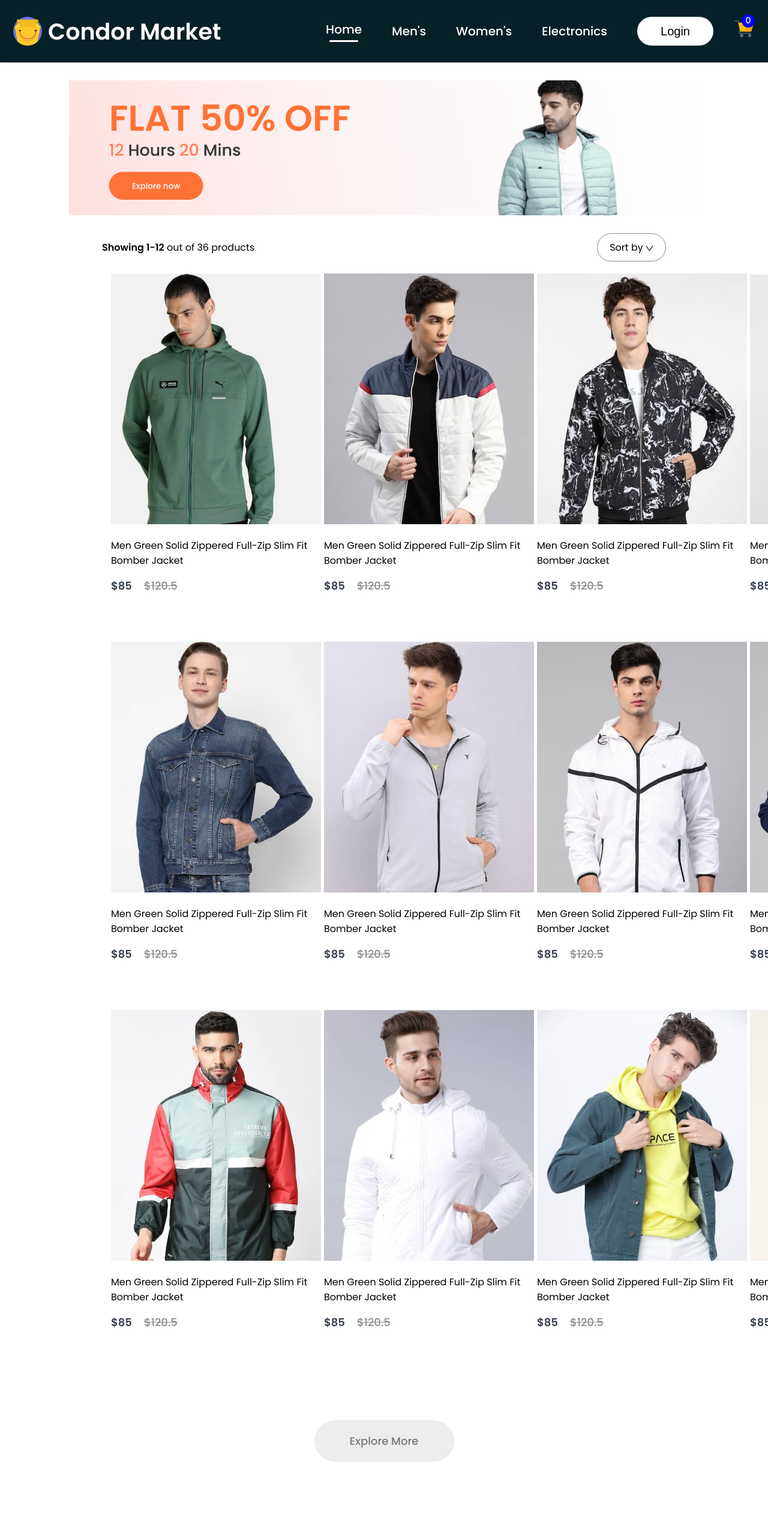
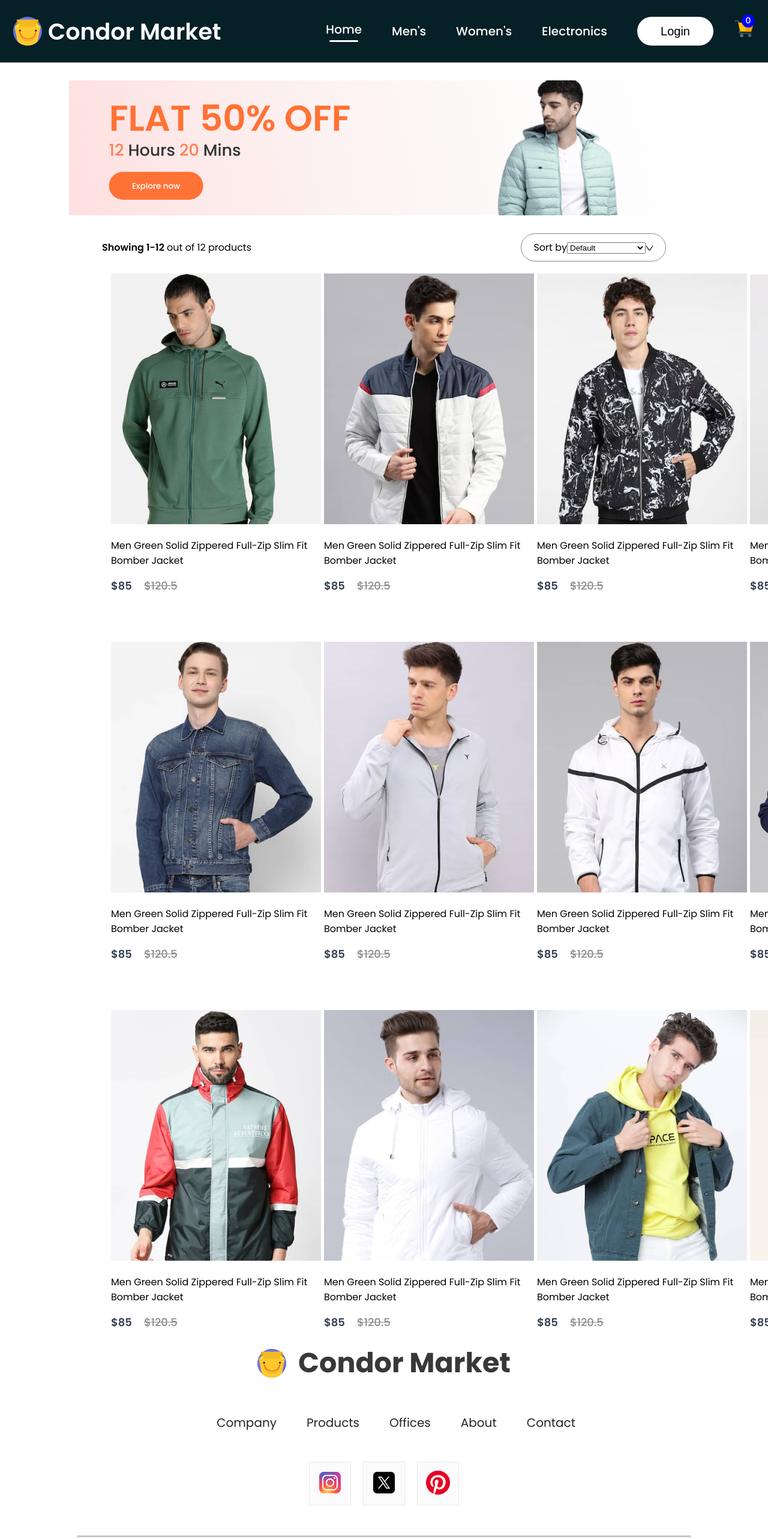
Before and after one commit to Nitin2806/CondorMarket, a React (Create React App) app: page /mens in a window 1280 px wide. Shown: the top 2566 px of the page at 60% size. Built offline with nearby package versions, Linux system fonts and the light colour scheme.

Commit message:
Sorting in Product details page

```diff
--- a/src/Pages/ShopCategory.jsx
+++ b/src/Pages/ShopCategory.jsx
@@ -1,40 +1,59 @@
-import React, { useContext } from 'react'
-import './CSS/ShopCategory.css'
-import { ShopContext } from '../Context/ShopContext'
-import dropdown_icon from '../components/Assets/dropdown_icon.png'
-import Item from '../components/Item/Item'
+import React, { useContext, useState } from 'react';
+import './CSS/ShopCategory.css';
+import { ShopContext } from '../Context/ShopContext';
+import dropdown_icon from '../components/Assets/dropdown_icon.png';
+import Item from '../components/Item/Item';
 
 const ShopCategory = (props) => {
+  const { all_product } = useContext(ShopContext);
+  const [sortOption, setSortOption] = useState('default');
+  const [visibleProducts, setVisibleProducts] = useState(12);
 
-  const {all_product} = useContext(ShopContext);
-  console.log(props);
+  const filteredProducts = all_product.filter((item) => item.category === props.category);
+
+  const sortedProducts = filteredProducts.sort((a, b) => {
+    if (sortOption === 'priceLowToHigh') {
+      return a.new_price - b.new_price;
+    } else if (sortOption === 'priceHighToLow') {
+      return b.new_price - a.new_price;
+    } else {
+      return 0; // No sorting applied
+    }
+  });
+
+  const handleLoadMore = () => {
+    setVisibleProducts((prevVisibleProducts) => prevVisibleProducts + 12);
+  };
 
   return (
     <div className='shop-category'>
       <img className='shopcategory-banner' src={props.banner} alt="" />
       <div className="shopcategory-indexSort">
         <p>
-          <span>Showing 1-12</span> out of 36 products
+          <span>Showing 1-{Math.min(visibleProducts, filteredProducts.length)}</span> out of {filteredProducts.length} products
         </p>
         <div className="shopcategory-sort">
-          Sort by <img src={dropdown_icon} alt="dropdown_icon" />
+          Sort by
+          <select onChange={(e) => setSortOption(e.target.value)} value={sortOption}>
+            <option value="default">Default</option>
+            <option value="priceLowToHigh">Price: Low to High</option>
+            <option value="priceHighToLow">Price: High to Low</option>
+          </select>
+          <img src={dropdown_icon} alt="dropdown_icon" />
         </div>
       </div>
       <div className="shopcategory-products">
-        {all_product.map((item,i)=>{
-          if (props.category === item.category) {
-            return <Item key={i} id={item.id} name={item.name} image={item.image} new_price={item.new_price} old_price={item.old_price} />;
-          }
-          else{
-            return null;
-          }
-        })}
+        {sortedProducts.slice(0, visibleProducts).map((item, i) => (
+          <Item key={i} id={item.id} name={item.name} image={item.image} new_price={item.new_price} old_price={item.old_price} />
+        ))}
       </div>
-      <div className="shopcategory-loadmore">
-        Explore More
-      </div>
+      {visibleProducts < filteredProducts.length && (
+        <div className="shopcategory-loadmore" onClick={handleLoadMore}>
+          Explore More
+        </div>
+      )}
     </div>
-  )
-}
+  );
+};
 
-export default ShopCategory
+export default ShopCategory;
--- a/src/components/Assets/data.js
+++ b/src/components/Assets/data.js
@@ -1,7 +1,7 @@
 import p1_img from './product_1.png'
 import p2_img from './product_2.png'
-// import p3_img from './product_3.png'
-// import p4_img from './product_4.png'
+import p3_img from './product_3.png'
+import p4_img from './product_4.png'
 
 let data_product = [
   {
@@ -17,18 +17,18 @@ let data_product = [
     new_price:85.00,
     old_price:120.50,
   },
-  // {id:3,
-  //   name:"Striped Flutter Sleeve Overlap Collar Peplum Hem Blouse",
-  //   image:p3_img,
-  //   new_price:60.00,
-  //   old_price:100.50,
-  // },
-  // {id:4,
-  //   name:"Striped Flutter Sleeve Overlap Collar Peplum Hem Blouse",
-  //   image:p4_img,
-  //   new_price:100.00,
-  //   old_price:150.00,
-  // },
+  {id:3,
+    name:"Striped Flutter Sleeve Overlap Collar Peplum Hem Blouse",
+    image:p3_img,
+    new_price:60.00,
+    old_price:100.50,
+  },
+  {id:4,
+    name:"Striped Flutter Sleeve Overlap Collar Peplum Hem Blouse",
+    image:p4_img,
+    new_price:100.00,
+    old_price:150.00,
+  },
 ];
 
 export default data_product;
```
